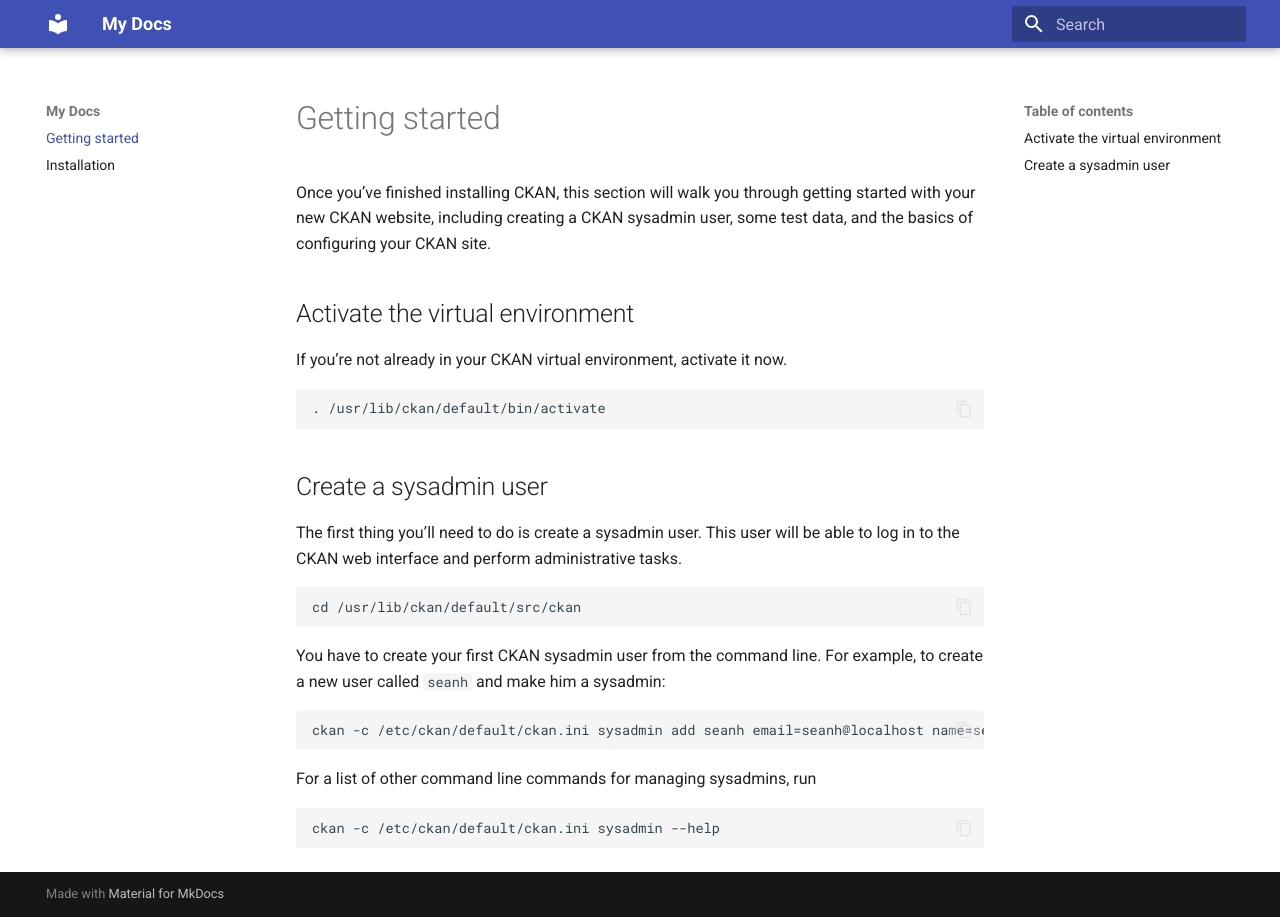
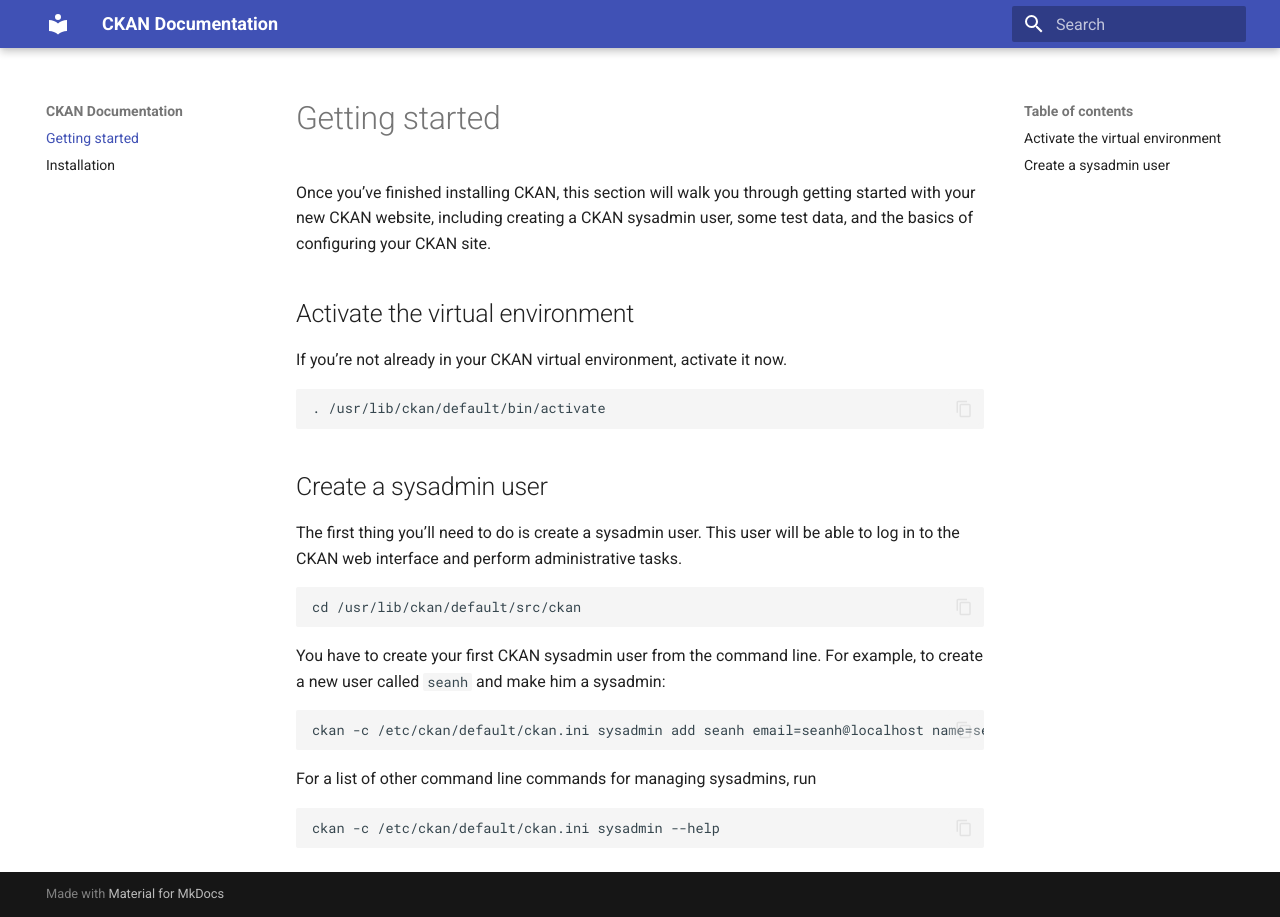
Before and after one commit to front-matter/ckan-documentation, an MkDocs documentation site: the page built from docs/getting_started.md, in a window 1280 px wide. Built offline with MkDocs 1.6.1 and Material for MkDocs 9.7.7, drawn with Linux system fonts in a browser that asks for light colours.

Commit message:
Update mkdocs.yml

```diff
--- a/mkdocs.yml
+++ b/mkdocs.yml
@@ -1,4 +1,5 @@
-site_name: My Docs
+site_name: CKAN Documentation
+site_url: https://ckan-documentation.front-matter.io
 theme:
   name: material
   features:
```
